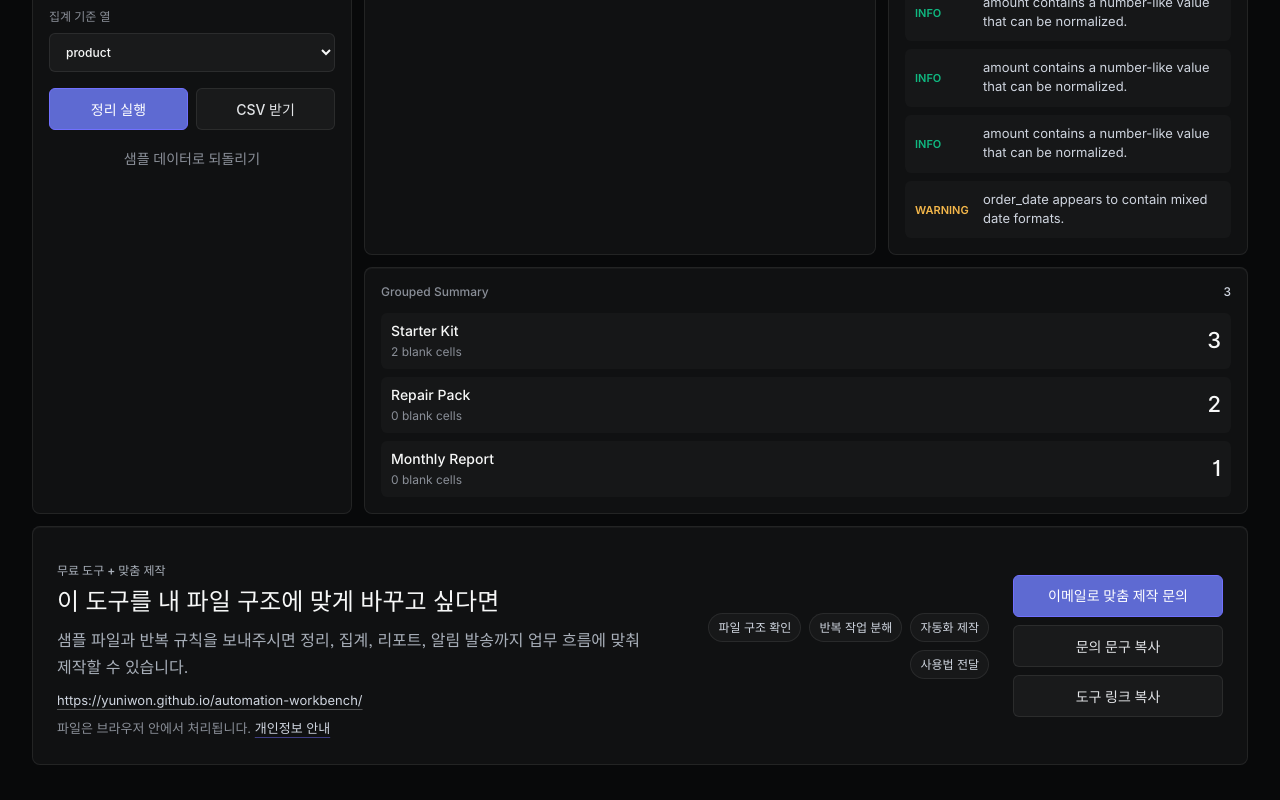
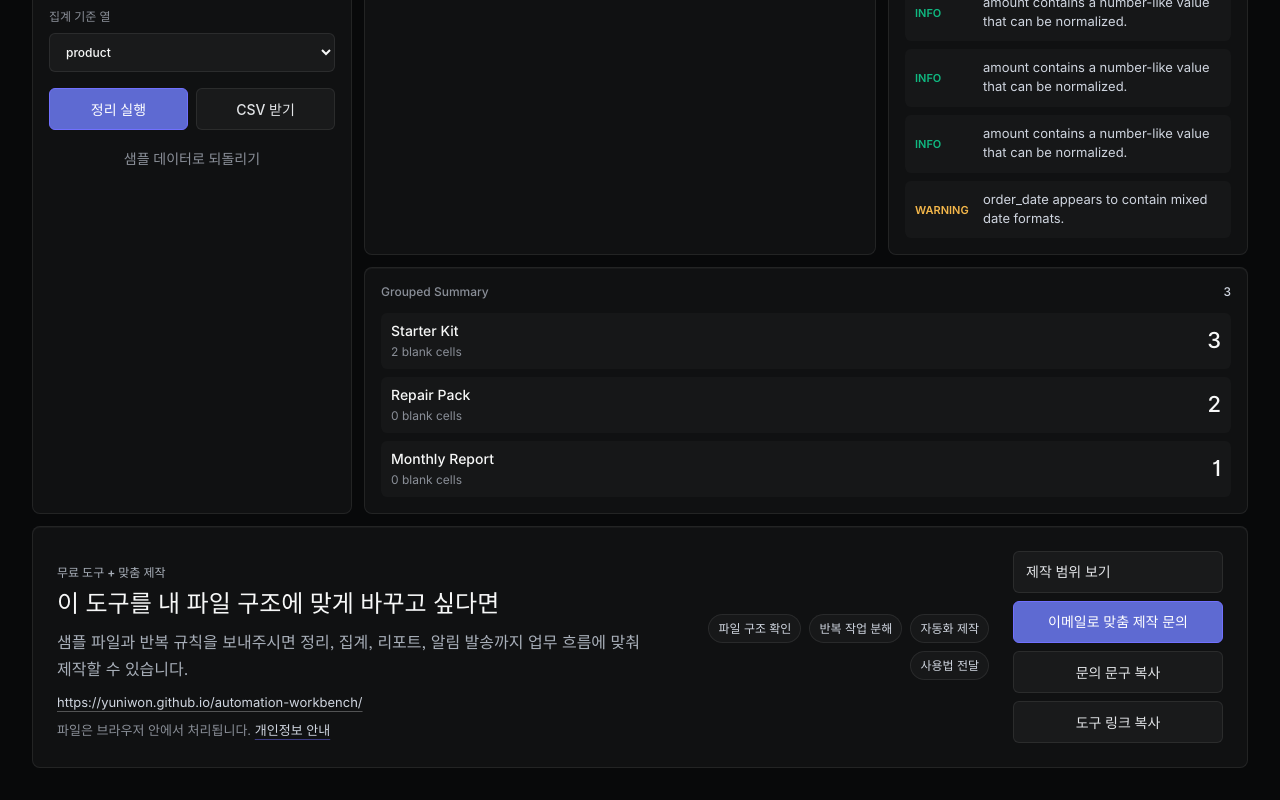
Before and after one commit to yuniwon/automation-workbench, a React (Vite) app: page / in a window 1280 px wide. Shown: the part 803-1603 px from the top of the page. Built offline with nearby package versions, Linux system fonts and the light colour scheme.

Commit message:
Link app inquiry panel to service page

```diff
--- a/src/components/InquiryPanel.tsx
+++ b/src/components/InquiryPanel.tsx
@@ -5,6 +5,7 @@ import {
   getSourceFromSearch,
   getToolFromSearch,
   privacyUrl,
+  serviceInquiryUrl,
   toolUrl,
 } from "../config/contact";
 
@@ -48,6 +49,9 @@ export function InquiryPanel() {
         <span>사용법 전달</span>
       </div>
       <div className="inquiry-actions">
+        <a className="ghost-link" href={serviceInquiryUrl} target="_blank" rel="noreferrer">
+          제작 범위 보기
+        </a>
         {contactHref && (
           <a className="primary-link" href={contactHref} target="_blank" rel="noreferrer">
             {contactConfig.label}
--- a/src/config/contact.ts
+++ b/src/config/contact.ts
@@ -1,4 +1,5 @@
 export const toolUrl = "https://yuniwon.github.io/automation-workbench/";
+export const serviceInquiryUrl = "https://yuniwon.github.io/automation-workbench/services/excel-automation-inquiry.html";
 export const privacyUrl = "https://github.com/yuniwon/automation-workbench/blob/main/PRIVACY.md";
 
 const mailSubject = "엑셀/CSV 자동화 맞춤 제작 문의";
```
Also changed, not shown: 2 other files (tests, documents, lock files or other folders).
